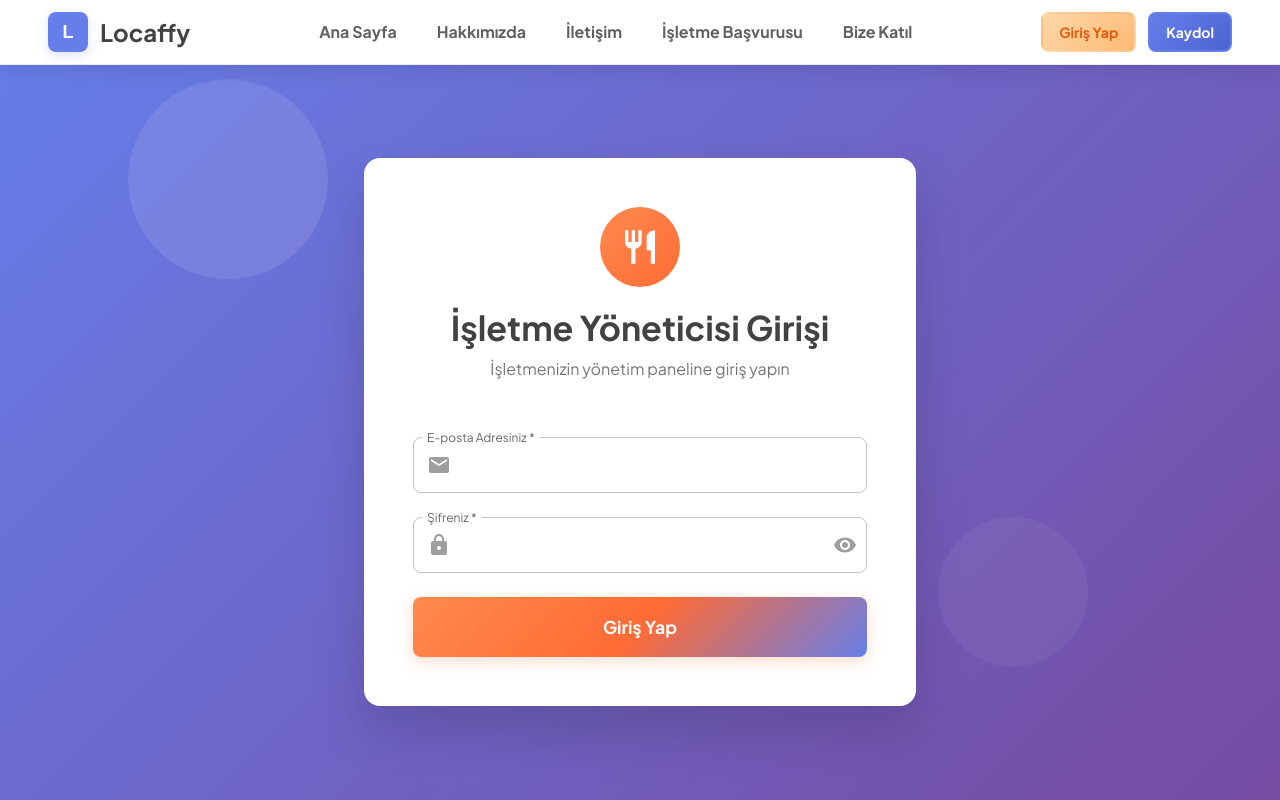
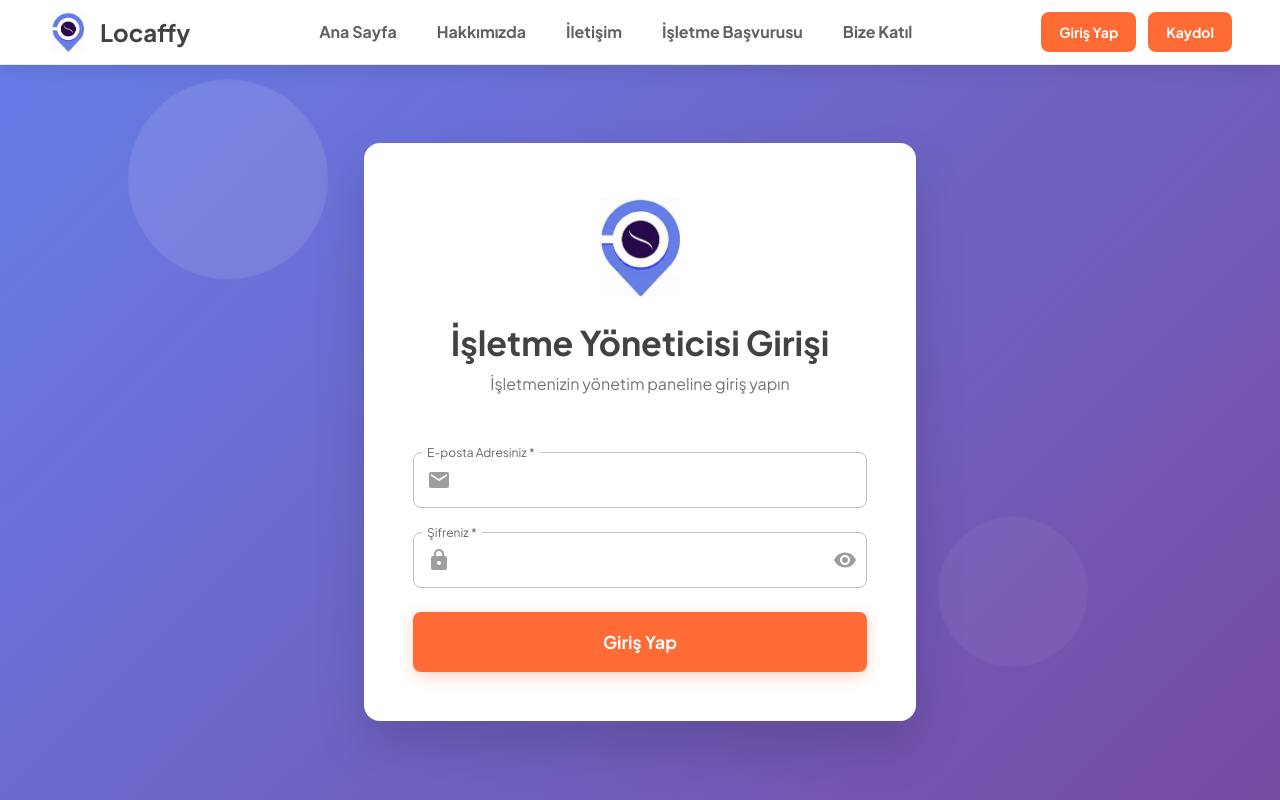
Before and after one commit to emrecaliskan1/locaffy-website, a React (Vite) app: page /login in a window 1280 px wide. Shown: the top 800 px of the page. Built offline with nearby package versions, Linux system fonts and the light colour scheme.

Commit message:
Logo düzenlendi.

```diff
--- a/index.html
+++ b/index.html
@@ -2,9 +2,9 @@
 <html lang="en">
   <head>
     <meta charset="UTF-8" />
-    <link rel="icon" type="image/svg+xml" href="/vite.svg" />
+    <link rel="icon" type="image/svg+xml" href="/favicon.svg" />
     <meta name="viewport" content="width=device-width, initial-scale=1.0" />
-    <title>Locaffy - Modern Social Platform</title>
+    <title>Locaffy - Yakındaki Lezzetleri Keşfet</title>
 
     <!-- Google Fonts -->
     <link rel="preconnect" href="https://fonts.gstatic.com/" crossorigin>
--- a/src/admin/AdminLayout.jsx
+++ b/src/admin/AdminLayout.jsx
@@ -38,26 +38,19 @@ import SetupGuideModal from './components/SetupGuideModal';
 
 const drawerWidth = 200;
 
-const LogoIcon = ({ children, ...props }) => (
+const LogoIcon = ({ ...props }) => (
   <Box
+    component="img"
+    src="/locaffy%20icon.png"
+    alt="Locaffy Icon"
     {...props}
     sx={{
       width: 40,
       height: 40,
-      borderRadius: '12px',
-      background: 'linear-gradient(135deg, #667eea 0%, #764ba2 100%)',
-      display: 'flex',
-      alignItems: 'center',
-      justifyContent: 'center',
-      color: 'white',
-      fontWeight: 'bold',
-      fontSize: '1.2rem',
-      boxShadow: '0 4px 12px rgba(102, 126, 234, 0.4)',
+      objectFit: 'contain',
       ...props.sx
     }}
-  >
-    {children}
-  </Box>
+  />
 );
 
 function AdminLayout({ children }) {
@@ -142,7 +135,7 @@ function AdminLayout({ children }) {
   const drawer = (
     <div>
       <Toolbar sx={{ display: 'flex', alignItems: 'center', gap: 1.5, px: 2 }}>
-        <LogoIcon>L</LogoIcon>
+        <LogoIcon />
         <Typography variant="h6" noWrap component="div" sx={{ fontWeight: 'bold' }}>
           {isSuperAdmin ? 'Super Admin' : 'Locaffy'}
         </Typography>
--- a/src/components/Navbar.jsx
+++ b/src/components/Navbar.jsx
@@ -11,7 +11,7 @@ import {
   ButtonBase,
   Stack
 } from '@mui/material';
-import {LogoIcon,NavLink,GradientButton } from './ui/NavbarStyledComponents'
+import {NavLink,GradientButton } from './ui/NavbarStyledComponents'
 
 const HideOnScroll = ({ children }) => {
   const trigger = useScrollTrigger({
@@ -76,7 +76,16 @@ const Navbar = () => {
               onClick={() => scrollToSection('home')}
               sx={{ display: 'flex', alignItems: 'center', gap: 1.5 }}
             >
-              <LogoIcon>L</LogoIcon>
+              <Box
+                component="img"
+                src="/locaffy%20icon.png"
+                alt="Locaffy Icon"
+                sx={{
+                  width: 40,
+                  height: 40,
+                  objectFit: 'contain'
+                }}
+              />
               <Typography
                 variant="h5"
                 sx={{
--- a/src/components/ui/Button.jsx
+++ b/src/components/ui/Button.jsx
@@ -13,12 +13,12 @@ export const StyledButton = styled(Button)(({ theme, variant = 'primary' }) => {
     primary: {
       padding: theme.spacing(1.5, 4),
       fontSize: '1rem',
-      background: `linear-gradient(135deg, #ff8a50 0%, #ff6b35 50%, ${theme.palette.primary.main} 100%)`,
+      background: '#ff6b35',
       color: 'white',
-      boxShadow: '0 4px 15px rgba(255, 138, 80, 0.3)',
+      boxShadow: '0 4px 15px rgba(255, 107, 53, 0.3)',
       '&:hover': {
-        background: `linear-gradient(135deg, #ff7043 0%, #ff5722 50%, ${theme.palette.secondary.main} 100%)`,
-        boxShadow: '0 6px 20px rgba(255, 112, 67, 0.4)',
+        background: '#ff8a50',
+        boxShadow: '0 6px 20px rgba(255, 138, 80, 0.4)',
         transform: 'translateY(-2px)',
       },
     },
--- a/src/components/ui/FooterStyledComponents.jsx
+++ b/src/components/ui/FooterStyledComponents.jsx
@@ -116,11 +116,11 @@ export const StyledSocialIcon = styled(Link)(({ theme, variant = 'default' }) =>
     },
     gradient: {
       color: 'white',
-      background: 'linear-gradient(135deg, #ff8a50 0%, #ff6b35 100%)',
+      background: '#ff6b35',
       '&:hover': {
         transform: 'translateY(-4px) scale(1.1)',
-        background: 'linear-gradient(135deg, #ff7043 0%, #ff5722 100%)',
-        boxShadow: '0 6px 16px rgba(255, 138, 80, 0.4)',
+        background: '#ff8a50',
+        boxShadow: '0 6px 16px rgba(255, 107, 53, 0.4)',
       },
     },
     minimal: {
--- a/src/components/ui/NavbarStyledComponents.jsx
+++ b/src/components/ui/NavbarStyledComponents.jsx
@@ -58,24 +58,24 @@ export const GradientButton = styled(Button)(({ theme, variant }) => ({
   minWidth: '80px',
   transition: 'all 0.3s ease',
   ...(variant === 'secondary' ? {
-    background: `linear-gradient(135deg, #fed7aa 0%, #fdba74 100%)`,
-    color: '#ea580c',
+    background: '#ff6b35',
+    color: 'white',
     border: '2px solid transparent',
     '&:hover': {
-      background: `linear-gradient(135deg, #fdba74 0%, #fb923c 100%)`,
+      background: '#ff8a50',
       color: 'white',
       transform: 'translateY(-2px)',
-      boxShadow: '0 4px 12px rgba(249, 115, 22, 0.3)',
+      boxShadow: '0 4px 12px rgba(255, 107, 53, 0.3)',
     },
   } : {
-    background: `linear-gradient(135deg, ${theme.palette.primary.main} 0%, ${theme.palette.primary.dark} 100%)`,
+    background: '#ff6b35',
     color: 'white',
-    border: `2px solid ${theme.palette.primary.main}`,
+    border: '2px solid #ff6b35',
     '&:hover': {
-      background: `linear-gradient(135deg, ${theme.palette.primary.dark} 0%, ${theme.palette.secondary.main} 100%)`,
-      borderColor: theme.palette.primary.dark,
+      background: '#ff8a50',
+      borderColor: '#ff8a50',
       transform: 'translateY(-2px)',
-      boxShadow: '0 4px 12px rgba(234, 88, 12, 0.4)',
+      boxShadow: '0 4px 12px rgba(255, 107, 53, 0.4)',
     },
   }),
 }));
--- a/src/pages/Login.jsx
+++ b/src/pages/Login.jsx
@@ -185,22 +185,17 @@ function Login() {
                 transition={{ delay: 0.2, duration: 0.5 }}
               >
                 <Box
+                  component="img"
+                  src="/locaffy%20icon.png"
+                  alt="Locaffy Icon"
                   sx={{
                     width: 80,
-                    height: 80,
-                    borderRadius: '50%',
-                    background: 'linear-gradient(135deg, #ff8a50 0%, #ff6b35 100%)',
-                    display: 'flex',
-                    alignItems: 'center',
-                    justifyContent: 'center',
+                    height: 110,
                     margin: '0 auto 20px',
-                    color: 'white',
-                    fontSize: '2rem',
-                    fontWeight: 'bold'
+                    display: 'block',
+                    objectFit: 'contain'
                   }}
-                >
-                  <Restaurant sx={{ fontSize: 40 }} />
-                </Box>
+                />
               </motion.div>
 
               <Typography
--- a/src/pages/Register.jsx
+++ b/src/pages/Register.jsx
@@ -129,22 +129,17 @@ function Register() {
                 transition={{ delay: 0.2, duration: 0.5 }}
               >
                 <Box
+                  component="img"
+                  src="/locaffy%20icon.png"
+                  alt="Locaffy Icon"
                   sx={{
                     width: 80,
-                    height: 80,
-                    borderRadius: '50%',
-                    background: 'linear-gradient(135deg, #ff8a50 0%, #ff6b35 100%)',
-                    display: 'flex',
-                    alignItems: 'center',
-                    justifyContent: 'center',
+                    height: 110,
                     margin: '0 auto 20px',
-                    color: 'white',
-                    fontSize: '2rem',
-                    fontWeight: 'bold'
+                    display: 'block',
+                    objectFit: 'contain'
                   }}
-                >
-                  L
-                </Box>
+                />
               </motion.div>
 
               <Typography
--- a/src/superadmin/SuperAdminLayout.jsx
+++ b/src/superadmin/SuperAdminLayout.jsx
@@ -34,25 +34,19 @@ import { useNavigate, useLocation } from 'react-router-dom';
 const drawerWidth = 200;
 
 // Logo component
-const LogoIcon = ({ children, ...props }) => (
+const LogoIcon = ({ ...props }) => (
   <Box
+    component="img"
+    src="/locaffy%20icon.png"
+    alt="Locaffy Icon"
     {...props}
     sx={{
       width: 40,
       height: 40,
-      borderRadius: '12px',
-      background: 'linear-gradient(135deg, #667eea 0%, #764ba2 100%)',
-      display: 'flex',
-      alignItems: 'center',
-      justifyContent: 'center',
-      color: 'white',
-      fontWeight: 'bold',
-      fontSize: '18px',
-      ...props.sx,
+      objectFit: 'contain',
+      ...props.sx
     }}
-  >
-    {children || 'L'}
-  </Box>
+  />
 );
 
 const menuItems = [
@@ -84,7 +78,7 @@ function SuperAdminLayout({ children }) {
   const drawer = (
     <div>
       <Toolbar sx={{ display: 'flex', alignItems: 'center', gap: 1.5, px: 2 }}>
-        <LogoIcon>L</LogoIcon>
+        <LogoIcon />
         <Typography variant="h6" noWrap component="div" sx={{ fontWeight: 'bold' }}>
           Locaffy
         </Typography>
```
Also changed, not shown: public/favicon.svg (added), public/locaffy icon.png (added).
